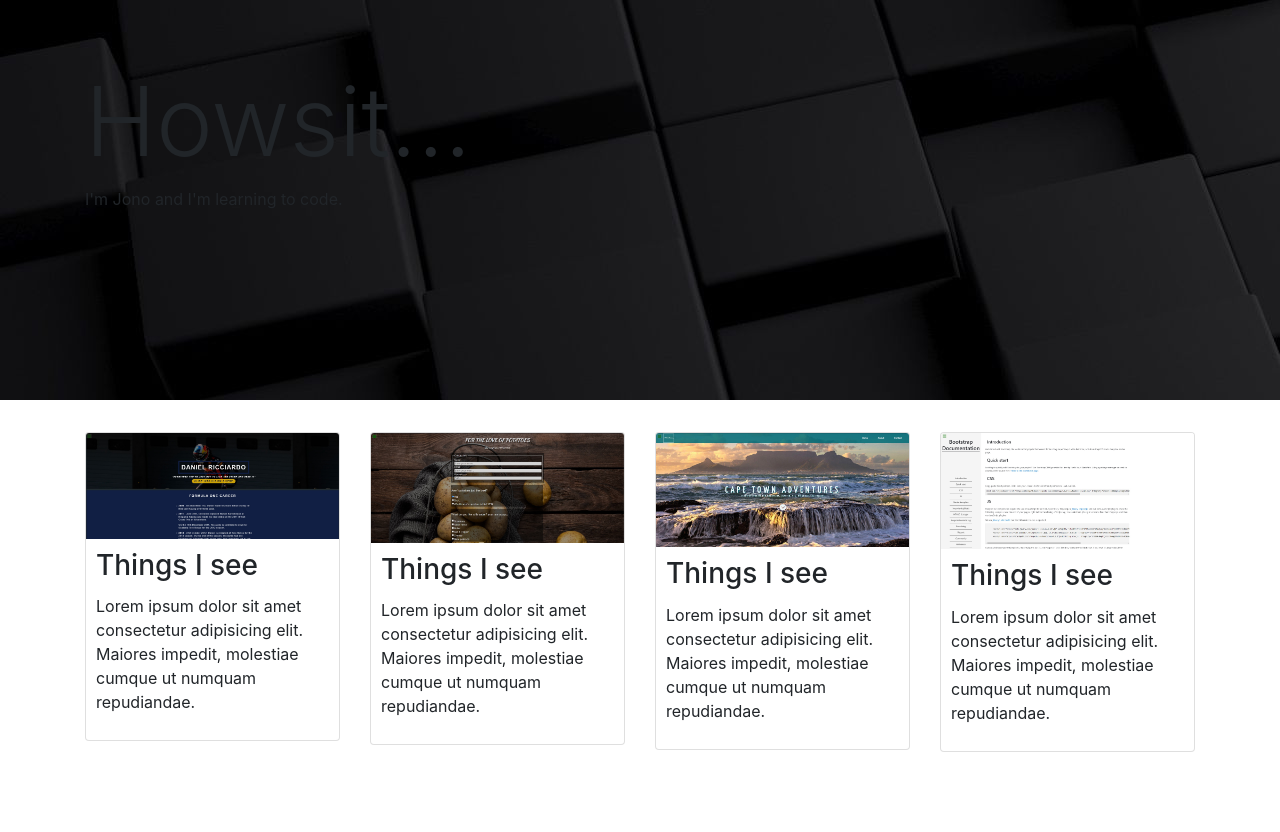
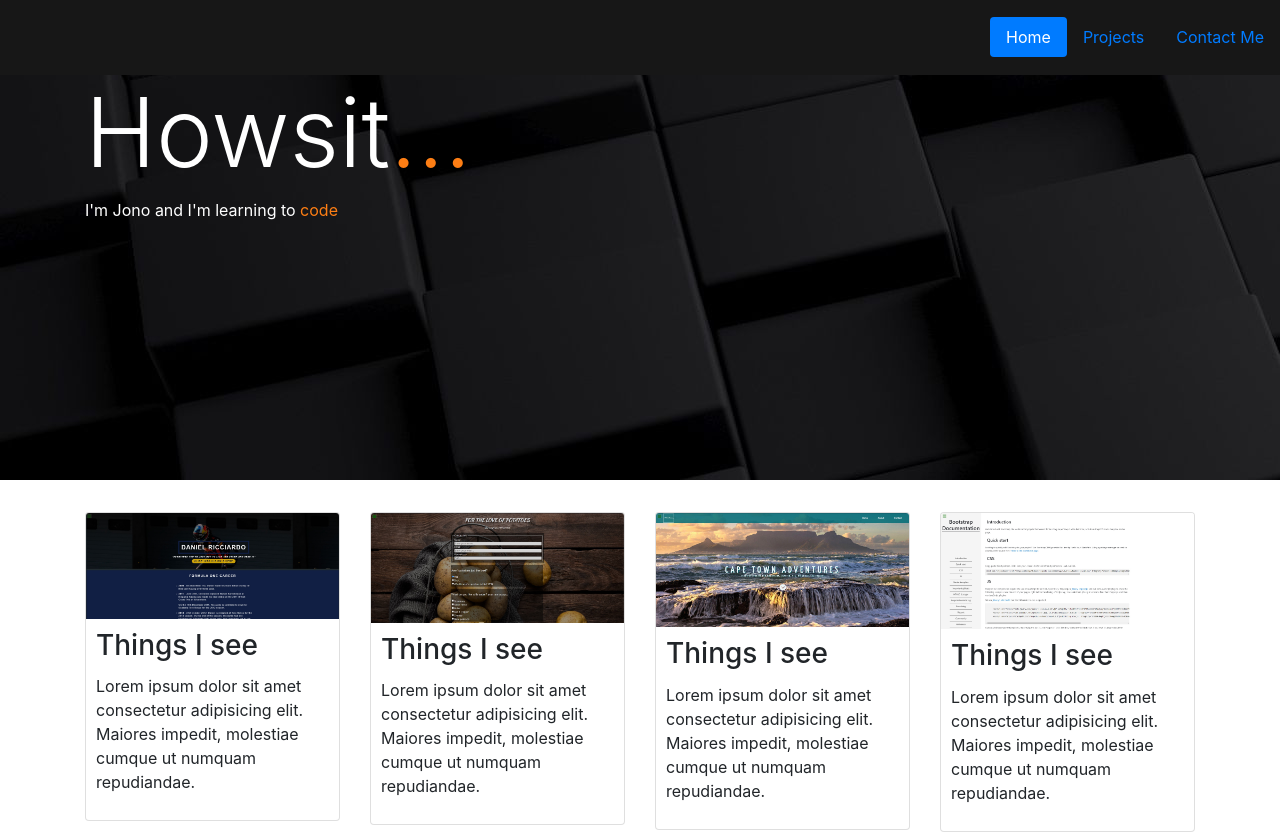
Before and after one commit to Jono-hare/Portfolio-page, a plain HTML site: page index.html in a window 1280 px wide. Before the commit the page ends 800 px from the top, so only its background shows below. Drawn offline with nearby package versions, Linux system fonts and the light colour scheme.

Commit message:
Navbar
Navbar was added

```diff
--- a/index.html
+++ b/index.html
@@ -7,23 +7,29 @@
     <!-- Required meta tags -->
     <meta charset="utf-8">
     <meta name="viewport" content="width=device-width, initial-scale=1, shrink-to-fit=no">
-
     <!-- Bootstrap CSS -->
     <link rel="stylesheet" href="https://stackpath.bootstrapcdn.com/bootstrap/4.3.1/css/bootstrap.min.css" integrity="sha384-ggOyR0iXCbMQv3Xipma34MD+dH/1fQ784/j6cY/iJTQUOhcWr7x9JvoRxT2MZw1T" crossorigin="anonymous">
+
 </head>
 
 <body>
 
+    <nav class="nav nav-pills align-items-center justify-content-end">
+        <a href="#welcome-section" class="active nav-link">Home</a>
+        <a href="#projects" class="nav-link">Projects</a>
+        <a href="#contact" class="nav-link">Contact Me</a>
+    </nav>
 
-
-    <div class="bg-info jumbotron jumbotron-fluid">
-        <div class="container">
-            <h1 class="display-1">Howsit<span>...</span></h1>
-            <p>I'm Jono and I'm learning to code<span>.</span></p>
+    <!-- Landing -->
+    <div id="welcome-section" class="bg-info jumbotron jumbotron-fluid">
+        <div class="container align-items-center">
+            <h1 class="display-1">Howsit<span class="orange">...</span></h1>
+            <p class="display-6">I'm Jono and I'm learning to <span class="orange">code</span>
+            </p>
         </div>
     </div>
-
-    <div class="container">
+    <!-- Project Section -->
+    <div id="projects" class="container">
         <div class="row">
             <div class="col-md-6 col-lg-3">
                 <div class="card">
@@ -70,6 +76,8 @@
     <script src="https://code.jquery.com/jquery-3.3.1.slim.min.js" integrity="sha384-q8i/X+965DzO0rT7abK41JStQIAqVgRVzpbzo5smXKp4YfRvH+8abtTE1Pi6jizo" crossorigin="anonymous"></script>
     <script src="https://cdnjs.cloudflare.com/ajax/libs/popper.js/1.14.7/umd/popper.min.js" integrity="sha384-UO2eT0CpHqdSJQ6hJty5KVphtPhzWj9WO1clHTMGa3JDZwrnQq4sF86dIHNDz0W1" crossorigin="anonymous"></script>
     <script src="https://stackpath.bootstrapcdn.com/bootstrap/4.3.1/js/bootstrap.min.js" integrity="sha384-JjSmVgyd0p3pXB1rRibZUAYoIIy6OrQ6VrjIEaFf/nJGzIxFDsf4x0xIM+B07jRM" crossorigin="anonymous"></script>
+    <!-- FCC Test NB only works in chrome -->
+    <script src="https://cdn.freecodecamp.org/testable-projects-fcc/v1/bundle.js"></script>
 </body>
 
 </html>
--- a/style.css
+++ b/style.css
@@ -1,13 +1,35 @@
-.jumbotron {
-    background-image: url(hero.jpg);
-    /* background-repeat: no-repeat; */
-    /* width: 100%; */
-    height: 50vh;
+* {
+    scroll-behavior: smooth;
 }
 
-#yes {
-    padding: 20px 10px;
-    border: 1px solid rgb(185, 38, 38);
+:root {
+    --orange: #FB5607;
+    --black: #171717;
+    --white: #F4F5F5;
+}
+
+
+/* Nav Styling */
+
+nav {
+    height: 4.68em;
+    background-color: var(--black);
+    position: fixed;
+    width: 100%;
+}
+
+
+/* Landing Styling */
+
+#welcome-section {
+    background-image: url(hero.jpg);
+    height: 60vh;
+    padding-top: 4.68em;
+    color: var(--white);
+}
+
+span {
+    color: var(--orange);
 }
 
 .card-block {
```
